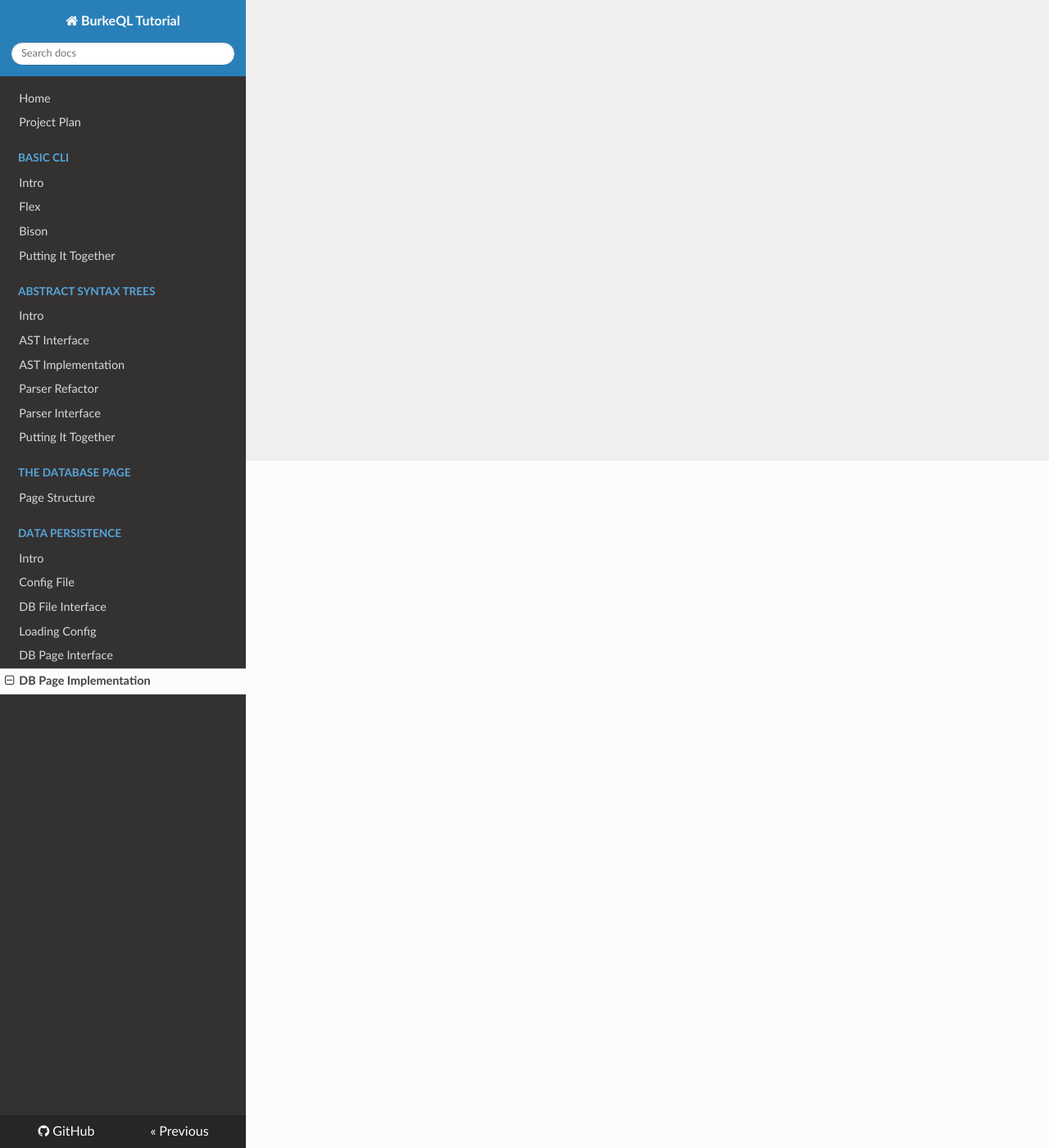
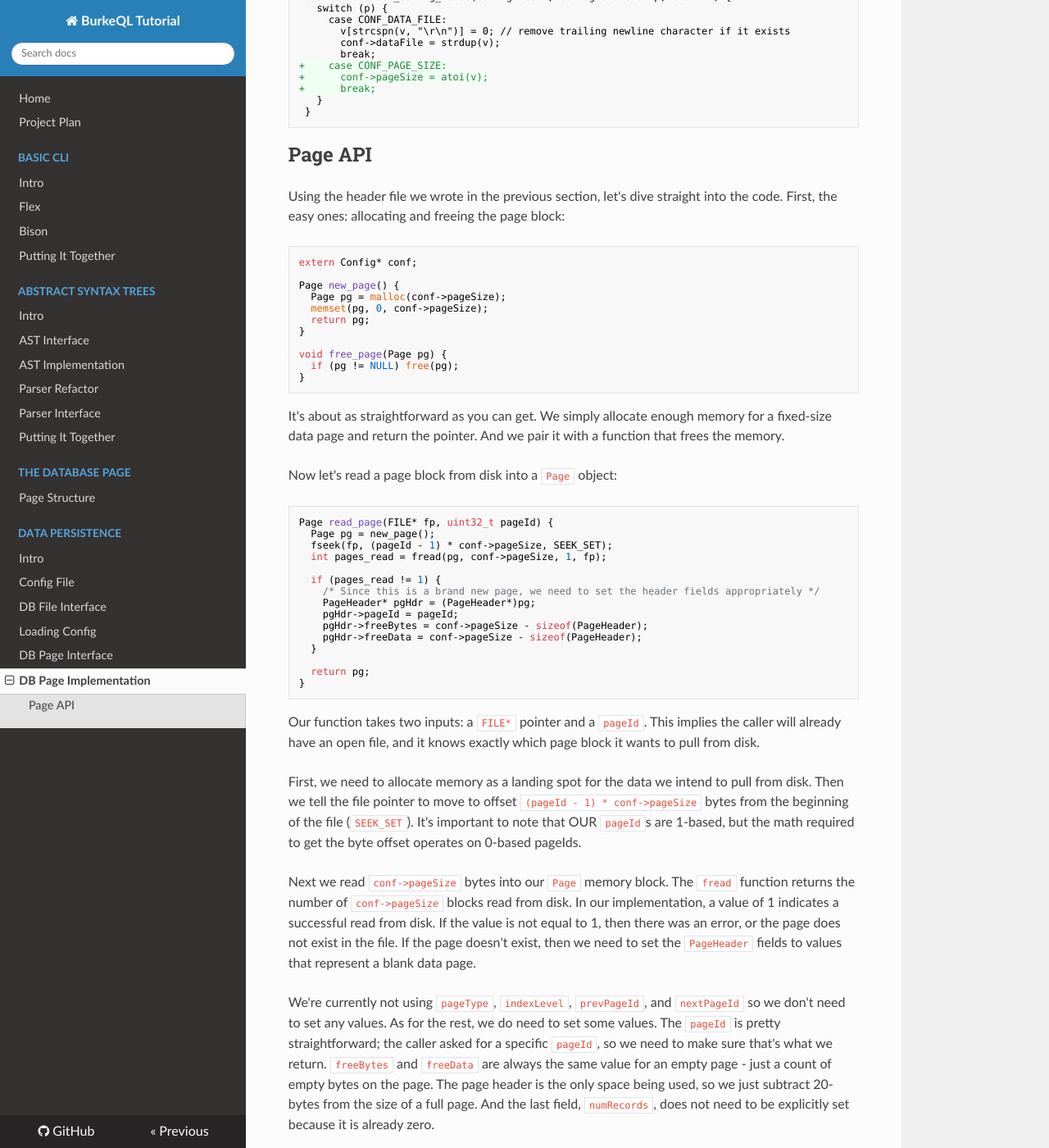
Before and after one commit to burke1791/burkeql-db, an MkDocs documentation site: the page built from docs/04-data-persistence/page-implementation.md, in a window 1280 px wide and 1400 px high, scrolled down 838 px. Shown: the whole window at 82% size. Built offline with MkDocs 1.6.1, drawn with Linux system fonts in a browser that asks for light colours; nearby versions of some CDN libraries; some of the changed text lies outside the part shown.

Commit message:
page read/write

````diff
--- a/docs/04-data-persistence/page-implementation.md
+++ b/docs/04-data-persistence/page-implementation.md
@@ -1,9 +1,122 @@
 # DB Page Implementation
 
-Using the header file we wrote in the last section, let's dive straight into the code. First, the easy ones: allocating and freeing the page block:
+Before we write the code that implements our `Page` API, we need to add a new global config parameter that tells the DB engine how many bytes a data page consumes.
+
+I'm going to start with an absurdly small value: 128 bytes. Add this to the `burkeql.conf` file:
+
+```conf
+# Byte size of a data page
+PAGE_SIZE=128
+```
+
+Next, we need to update the `config.h` header file to inform it of our new config parameter:
+
+```diff
+ typedef enum ConfigParameter {
+   CONF_DATA_FILE,
++  CONF_PAGE_SIZE,
+   CONF_UNRECOGNIZED
+ } ConfigParameter;
+
+ typedef struct Config {
+   char* dataFile;
++  int pageSize;
+ } Config;
+```
+
+And finally, we need to make the associated updates to our functions in `config.c`:
+
+```diff
+ void print_config(Config* conf) {
+   printf("======   BurkeQL Config   ======\n");
+   printf("= DATA_FILE: %s\n", conf->dataFile);
++  printf("= PAGE_SIZE: %d\n", conf->pageSize);
+ }
+
+ static ConfigParameter parse_config_param(char* p) {
+   if (strcmp(p, "DATA_FILE") == 0) return CONF_DATA_FILE;
++  if (strcmp(p, "PAGE_SIZE") == 0) return CONF_PAGE_SIZE;
+
+   return CONF_UNRECOGNIZED;
+ }
+
+ static void set_config_value(Config* conf, ConfigParameter p, char* v) {
+   switch (p) {
+     case CONF_DATA_FILE:
+       v[strcspn(v, "\r\n")] = 0; // remove trailing newline character if it exists
+       conf->dataFile = strdup(v);
+       break;
++    case CONF_PAGE_SIZE:
++      conf->pageSize = atoi(v);
++      break;
+   }
+ }
+```
+
+## Page API
+
+Using the header file we wrote in the previous section, let's dive straight into the code. First, the easy ones: allocating and freeing the page block:
 
 ```c
+extern Config* conf;
+
 Page new_page() {
+  Page pg = malloc(conf->pageSize);
+  memset(pg, 0, conf->pageSize);
+  return pg;
+}
 
+void free_page(Page pg) {
+  if (pg != NULL) free(pg);
 }
 ```
+
+It's about as straightforward as you can get. We simply allocate enough memory for a fixed-size data page and return the pointer. And we pair it with a function that frees the memory.
+
+Now let's read a page block from disk into a `Page` object:
+
+```c
+Page read_page(FILE* fp, uint32_t pageId) {
+  Page pg = new_page();
+  fseek(fp, (pageId - 1) * conf->pageSize, SEEK_SET);
+  int pages_read = fread(pg, conf->pageSize, 1, fp);
+
+  if (pages_read != 1) {
+    /* Since this is a brand new page, we need to set the header fields appropriately */
+    PageHeader* pgHdr = (PageHeader*)pg;
+    pgHdr->pageId = pageId;
+    pgHdr->freeBytes = conf->pageSize - sizeof(PageHeader);
+    pgHdr->freeData = conf->pageSize - sizeof(PageHeader);
+  }
+
+  return pg;
+}
+```
+
+Our function takes two inputs: a `FILE*` pointer and a `pageId`. This implies the caller will already have an open file, and it knows exactly which page block it wants to pull from disk.
+
+First, we need to allocate memory as a landing spot for the data we intend to pull from disk. Then we tell the file pointer to move to offset `(pageId - 1) * conf->pageSize` bytes from the beginning of the file (`SEEK_SET`). It's important to note that OUR `pageId`s are 1-based, but the math required to get the byte offset operates on 0-based pageIds.
+
+Next we read `conf->pageSize` bytes into our `Page` memory block. The `fread` function returns the number of `conf->pageSize` blocks read from disk. In our implementation, a value of 1 indicates a successful read from disk. If the value is not equal to 1, then there was an error, or the page does not exist in the file. If the page doesn't exist, then we need to set the `PageHeader` fields to values that represent a blank data page.
+
+We're currently not using `pageType`, `indexLevel`, `prevPageId`, and `nextPageId` so we don't need to set any values. As for the rest, we do need to set some values. The `pageId` is pretty straightforward; the caller asked for a specific `pageId`, so we need to make sure that's what we return. `freeBytes` and `freeData` are always the same value for an empty page - just a count of empty bytes on the page. The page header is the only space being used, so we just subtract 20-bytes from the size of a full page. And the last field, `numRecords`, does not need to be explicitly set because it is already zero.
+
+Next up, we need to write a function to flush data pages to disk.
+
+```c
+void flush_page(FILE* fp, Page pg) {
+  int pageId = ((PageHeader*)pg)->pageId;
+  fseek(fp, (pageId - 1) * conf->pageSize, SEEK_SET);
+  int pages_written = fwrite(pg, conf->pageSize, 1, fp);
+
+  if (pages_written != 1) {
+    printf("Page flush unsuccessful\n");
+  }
+}
+```
+
+This one is comparatively a lot simpler. First we just need to extract the `pageId` from the header, then we tell the file pointer to move to the beginning of the spot where this page should be written. Then we `fwrite` the page to disk.
+
+The last piece is just an informational console log to tell us if something unexpected happened. We'll implement error handling later.
+
+##
````
Also changed, not shown: docs/04-data-persistence/page-interface.md (+17 -25 lines), 8 other files.
